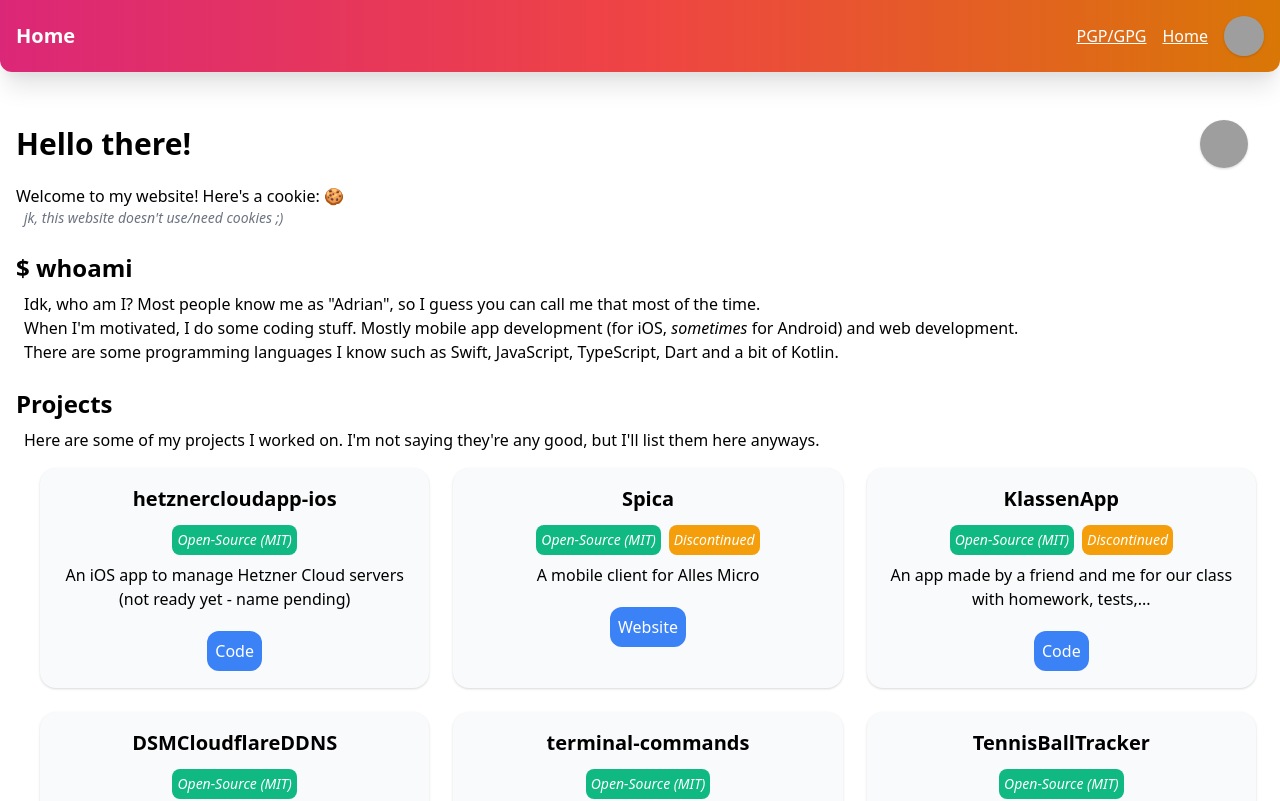
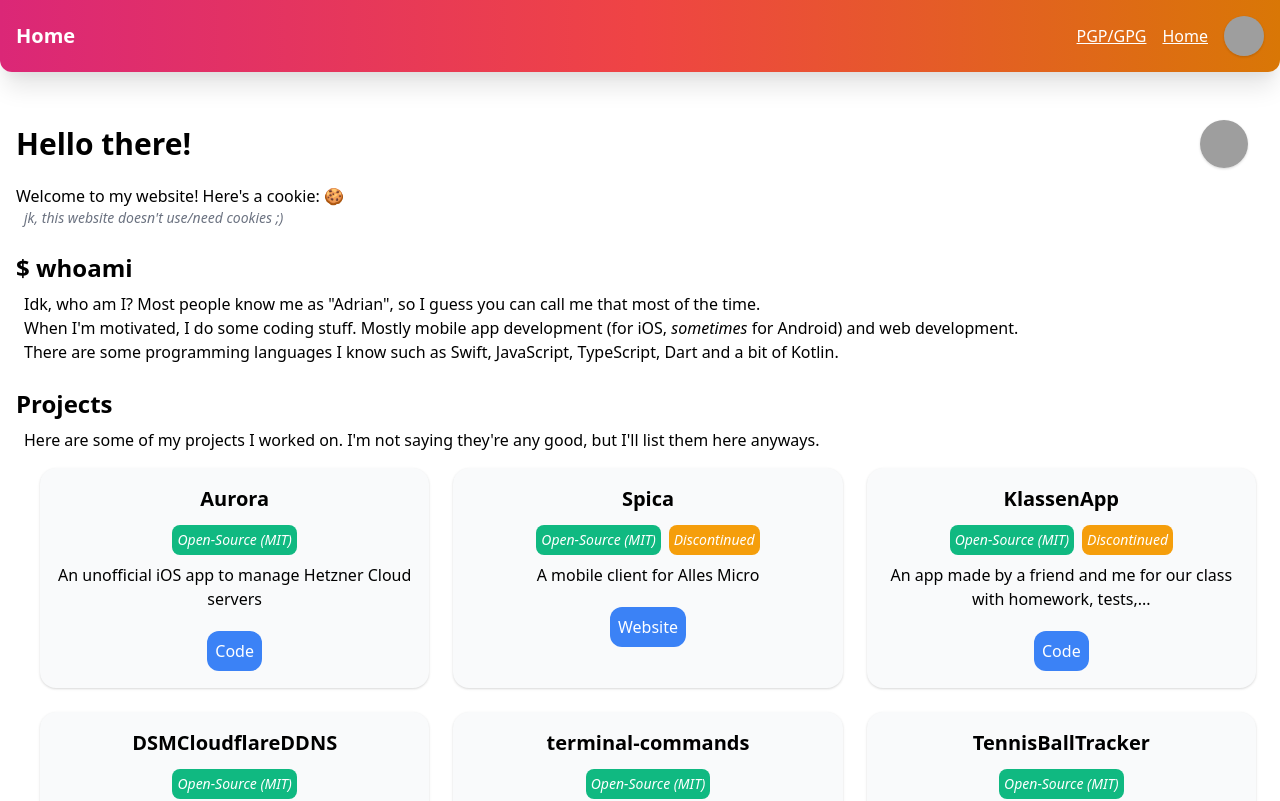
Before and after one commit to rainloreley/abmgrt.dev-old2, a Next.js app: page / in a window 1280 px wide. Shown: the top 801 px of the page. Built offline with nearby package versions, Linux system fonts and the light colour scheme; grey boxes are pictures that could not be loaded.

Commit message:
update aurora name

```diff
--- a/pages/index.js
+++ b/pages/index.js
@@ -51,12 +51,12 @@ export default function Home() {
 						</p>
 						<div className="grid lg:grid-cols-3 gap-6 justify-center mt-4 ml-4 md:grid-cols-2 grid-cols-1">
 							<ProjectCard
-								name="hetznercloudapp-ios"
-								description="An iOS app to manage Hetzner Cloud servers (not ready yet - name pending)"
+								name="Aurora"
+								description="An unofficial iOS app to manage Hetzner Cloud servers"
 								license="MIT"
 								isDiscontinued={false}
 								isOpensource={true}
-								codeurl="https://git.abmgrt.dev/exc_bad_access/hetznercloudapp-ios"
+								codeurl="https://git.abmgrt.dev/exc_bad_access/aurora"
 							/>
 							<ProjectCard
 								name="Spica"
```
